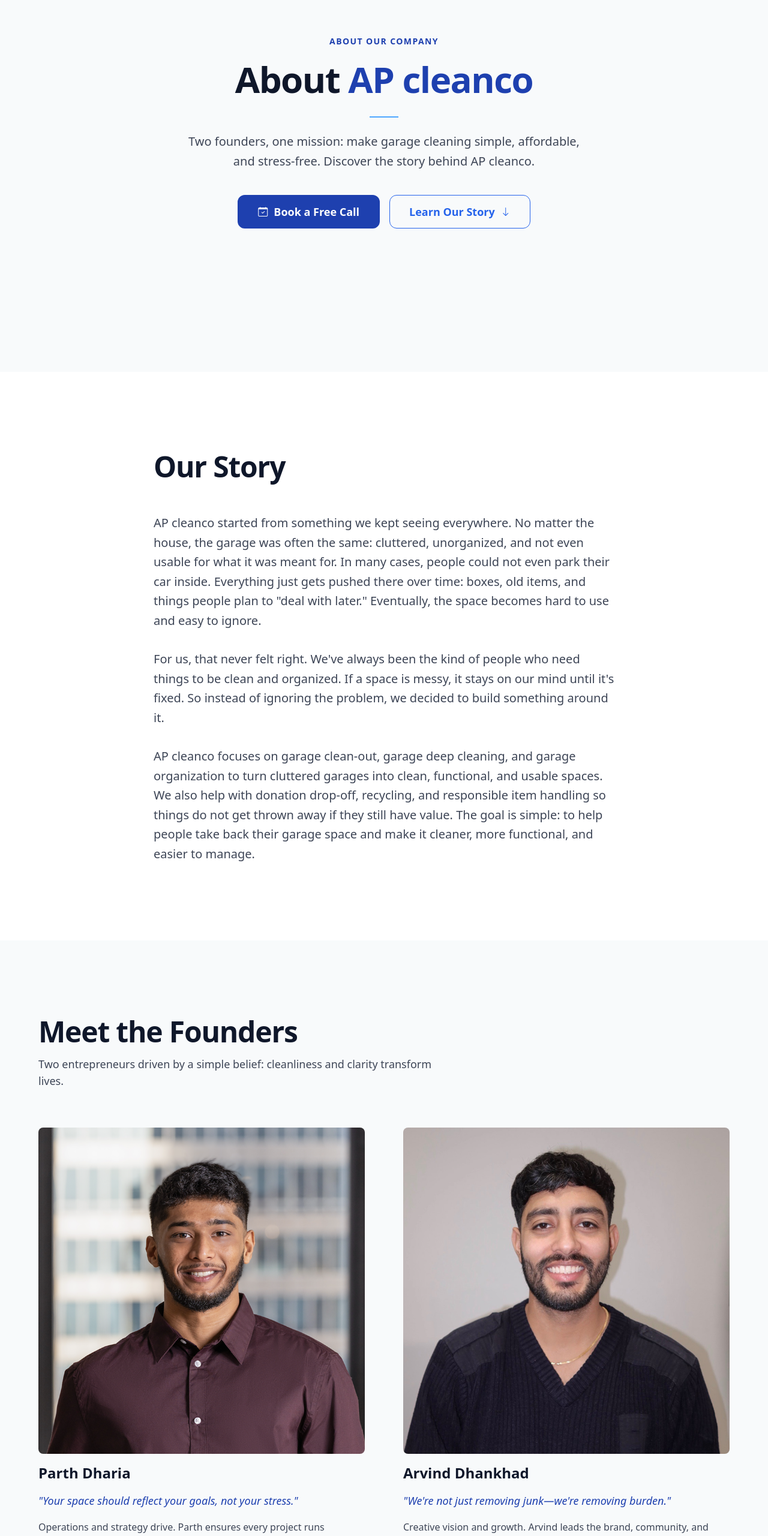
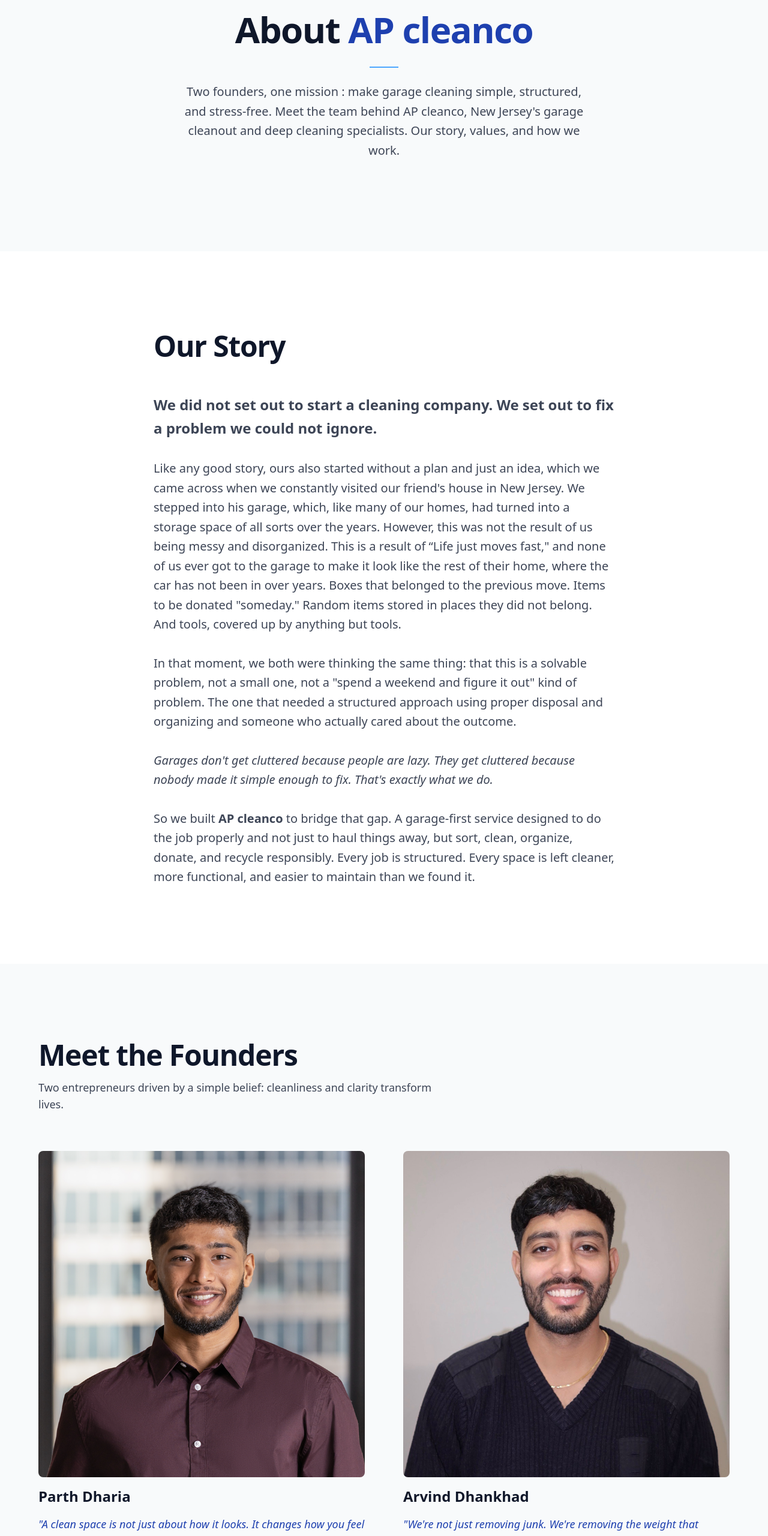
Before and after one commit to website-vikreta/apcleanco, a Next.js app: page /about in a window 1280 px wide. Shown: the part 220-2781 px from the top of the page at 60% size. Built offline with nearby package versions, Linux system fonts and the light colour scheme; no server answers.

Commit message:
content update on home page

```diff
--- a/app/about/page.tsx
+++ b/app/about/page.tsx
@@ -7,7 +7,7 @@ import VisionMissionSection from '@/components/about/VisionMissionSection'
 import CTASection from '@/components/about/CTASection'
 
 export const metadata: Metadata = {
-  title: 'About AP cleanco | NJ\'s Most Trusted Garage Cleaning Company',
+  title: 'About AP cleanco | Garage Cleanout & Deep Cleaning Specialists',
   description: 'Meet the AP cleanco team. Discover our mission, values, and why New Jersey families trust us for professional garage cleaning services since [year].',
   keywords: [
     'about AP cleanco',
@@ -33,7 +33,7 @@ export default function AboutPage() {
       <StorySection />
       <FoundersSection />
       <VisionMissionSection />
-      <CTASection />
+      {/* <CTASection /> */}
     </main>
   )
 }
--- a/components/about/FoundersSection.tsx
+++ b/components/about/FoundersSection.tsx
@@ -106,8 +106,8 @@ export default function FoundersSection() {
             <div className="founders-grid grid grid-cols-1 md:grid-cols-2 gap-10 md:gap-12 lg:gap-16">
                <FounderCard
                   name="Parth Dharia"
-            quote="Your space should reflect your goals, not your stress."
-            description="Operations and strategy drive. Parth ensures every project runs flawlessly, from the first quote to the final cleanup. Relentless about quality and customer satisfaction."
+                  quote="A clean space is not just about how it looks. It changes how you feel every time you walk in"
+                  description="Parth leads operations and strategy at AP cleanco. He is very particular about process and every job follows a structured approach so nothing gets missed and nothing gets wasted. If the outcome is not right, the job is not done."
                   linkedIn="https://linkedin.com/in/parth-dharia"
                   instagram="https://instagram.com/parth_dharia"
                   image="/team/parth.png"
@@ -115,8 +115,8 @@ export default function FoundersSection() {
 
                <FounderCard
                   name="Arvind Dhankhad"
-            quote="We're not just removing junk—we're removing burden."
-            description="Creative vision and growth. Arvind leads the brand, community, and innovation. Passionate about building genuine connections and reimagining what garage cleaning can be."
+                  quote="We're not just removing junk. We're removing the weight that comes with it."
+                  description="Arvind drives the customer experience and community side of the business. He believes the relationship matters as much as the result and the people whose homes we work in should feel respected throughout the entire process, not just at the end."
                   linkedIn="https://linkedin.com/in/arvind-dhankhad"
                   instagram="https://instagram.com/arvind_dhankhad"
                   image="/team/arvind.png"
--- a/components/about/HeroSection.tsx
+++ b/components/about/HeroSection.tsx
@@ -61,7 +61,7 @@ export default function HeroSection() {
   return (
     <section
       ref={sectionRef}
-      className="relative w-full min-h-screen flex items-center justify-center overflow-hidden bg-neutral-50"
+      className="relative w-full min-h-[50vh] flex items-center justify-center overflow-hidden bg-neutral-50 pt-[10vh]"
       aria-labelledby="hero-heading"
     >
       {/* Minimal accent line — top right corner */}
@@ -73,10 +73,6 @@ export default function HeroSection() {
       {/* Content Container */}
       <div className="relative z-10 w-full px-4 sm:px-6 lg:px-8 py-12 md:py-20 lg:py-28">
         <div className="max-w-3xl mx-auto text-center">
-          {/* Label */}
-          <p className="hero-label text-xs md:text-sm font-semibold tracking-widest uppercase text-primary-600 mb-4">
-            About Our Company
-          </p>
 
           {/* Heading */}
           <h1
@@ -94,8 +90,7 @@ export default function HeroSection() {
 
           {/* Subheading */}
           <p className="hero-subheading text-base sm:text-lg md:text-xl text-neutral-700 max-w-2xl mx-auto mb-10 leading-relaxed">
-            Two founders, one mission: make garage cleaning simple, affordable, and stress-free.
-            Discover the story behind AP cleanco.
+            Two founders, one mission : make garage cleaning simple, structured, and stress-free. Meet the team behind AP cleanco, New Jersey's garage cleanout and deep cleaning specialists. Our story, values, and how we work.
           </p>
 
           {/* CTAs */}
@@ -104,7 +99,7 @@ export default function HeroSection() {
             role="group"
             aria-label="Hero section call to action buttons"
           >
-            <a
+            {/* <a
               href={CALENDLY_URL}
               target="_blank"
               rel="noopener noreferrer"
@@ -113,8 +108,8 @@ export default function HeroSection() {
             >
               <i className="bi bi-calendar-check text-base" aria-hidden="true" />
               Book a Free Call
-            </a>
-            <Button
+            </a> */}
+            {/* <Button
               variant="outlined"
               size="lg"
               className="border-primary-500 text-primary-500 hover:bg-primary-50"
@@ -123,7 +118,7 @@ export default function HeroSection() {
               onClick={handleScrollToStory}
             >
               Learn Our Story
-            </Button>
+            </Button> */}
           </div>
         </div>
       </div>
--- a/components/about/StorySection.tsx
+++ b/components/about/StorySection.tsx
@@ -60,16 +60,22 @@ export default function StorySection() {
 
         {/* Body */}
         <div className="story-body space-y-6 md:space-y-8">
+          <p className="text-xl md:text-2xl text-neutral-700 leading-relaxed font-bold">
+            We did not set out to start a cleaning company. We set out to fix a problem we could not ignore.
+          </p>
           <p className="text-lg md:text-xl text-neutral-700 leading-relaxed">
-            AP cleanco started from something we kept seeing everywhere. No matter the house, the garage was often the same: cluttered, unorganized, and not even usable for what it was meant for. In many cases, people could not even park their car inside. Everything just gets pushed there over time: boxes, old items, and things people plan to &quot;deal with later.&quot; Eventually, the space becomes hard to use and easy to ignore.
+            Like any good story, ours also started without a plan and just an idea, which we came across when we constantly visited our friend's house in New Jersey. We stepped into his garage, which, like many of our homes, had turned into a storage space of all sorts over the years. However, this was not the result of us being messy and disorganized. This is a result of “Life just moves fast," and none of us ever got to the garage to make it look like the rest of their home, where the car has not been in over years. Boxes that belonged to the previous move. Items to be donated "someday." Random items stored in places they did not belong. And tools, covered up by anything but tools.
           </p>
 
           <p className="text-lg md:text-xl text-neutral-700 leading-relaxed">
-            For us, that never felt right. We&apos;ve always been the kind of people who need things to be clean and organized. If a space is messy, it stays on our mind until it&apos;s fixed. So instead of ignoring the problem, we decided to build something around it.
+            In that moment, we both were thinking the same thing: that this is a solvable problem, not a small one, not a "spend a weekend and figure it out" kind of problem. The one that needed a structured approach using proper disposal and organizing and someone who actually cared about the outcome.
+          </p>
+          <p className="text-lg md:text-xl text-neutral-700 leading-relaxed">
+            <i>Garages don't get cluttered because people are lazy. They get cluttered because nobody made it simple enough to fix. That's exactly what we do.</i>
           </p>
 
           <p className="text-lg md:text-xl text-neutral-700 leading-relaxed">
-            AP cleanco focuses on garage clean-out, garage deep cleaning, and garage organization to turn cluttered garages into clean, functional, and usable spaces. We also help with donation drop-off, recycling, and responsible item handling so things do not get thrown away if they still have value. The goal is simple: to help people take back their garage space and make it cleaner, more functional, and easier to manage.
+            So we built <strong>AP cleanco</strong> to bridge that gap. A garage-first service designed to do the job properly and not just to haul things away, but sort, clean, organize, donate, and recycle responsibly. Every job is structured. Every space is left cleaner, more functional, and easier to maintain than we found it.
           </p>
         </div>
       </div>
```
Lines whose indentation alone changed are shown as unchanged.
